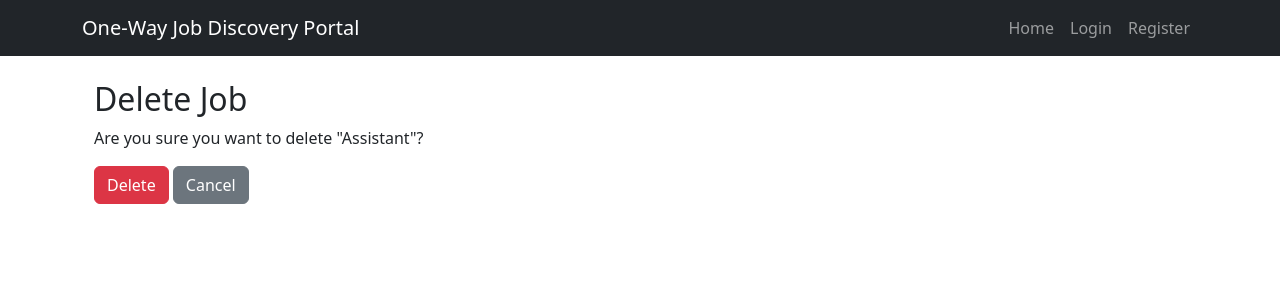
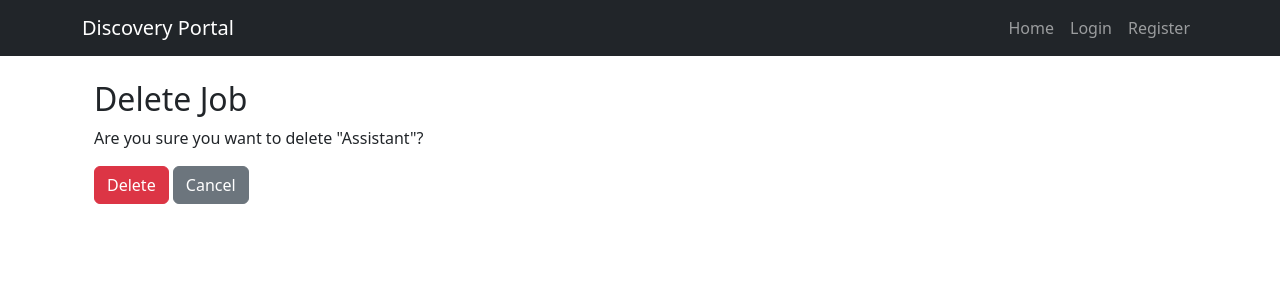
Before and after one commit to Yashashwini0310/DevOps-and-Cloud-One_Way_Job_Discovery_Platform, a Django app: page /1/delete/ in a window 1280 px wide. Shown: the top 300 px of the page. Run offline with Django 3.2, Linux system fonts and the light colour scheme; data comes from the database, SQL or seed files in the repository.

Commit message:
pushing available

```diff
--- a/templates/base.html
+++ b/templates/base.html
@@ -9,7 +9,7 @@
 <body>
     <nav class="navbar navbar-expand-lg navbar-dark bg-dark">
         <div class="container">
-            <a class="navbar-brand" href="{% url 'job_list' %}">One-Way Job Discovery Portal</a>
+            <a class="navbar-brand" href="{% url 'job_list' %}">Discovery Portal</a>
             <button class="navbar-toggler" type="button" data-bs-toggle="collapse" data-bs-target="#navbarNav" aria-controls="navbarNav" aria-expanded="false" aria-label="Toggle navigation">
                 <span class="navbar-toggler-icon"></span>
             </button>
```
Also changed, not shown: .github/workflows/CICD.yml.
